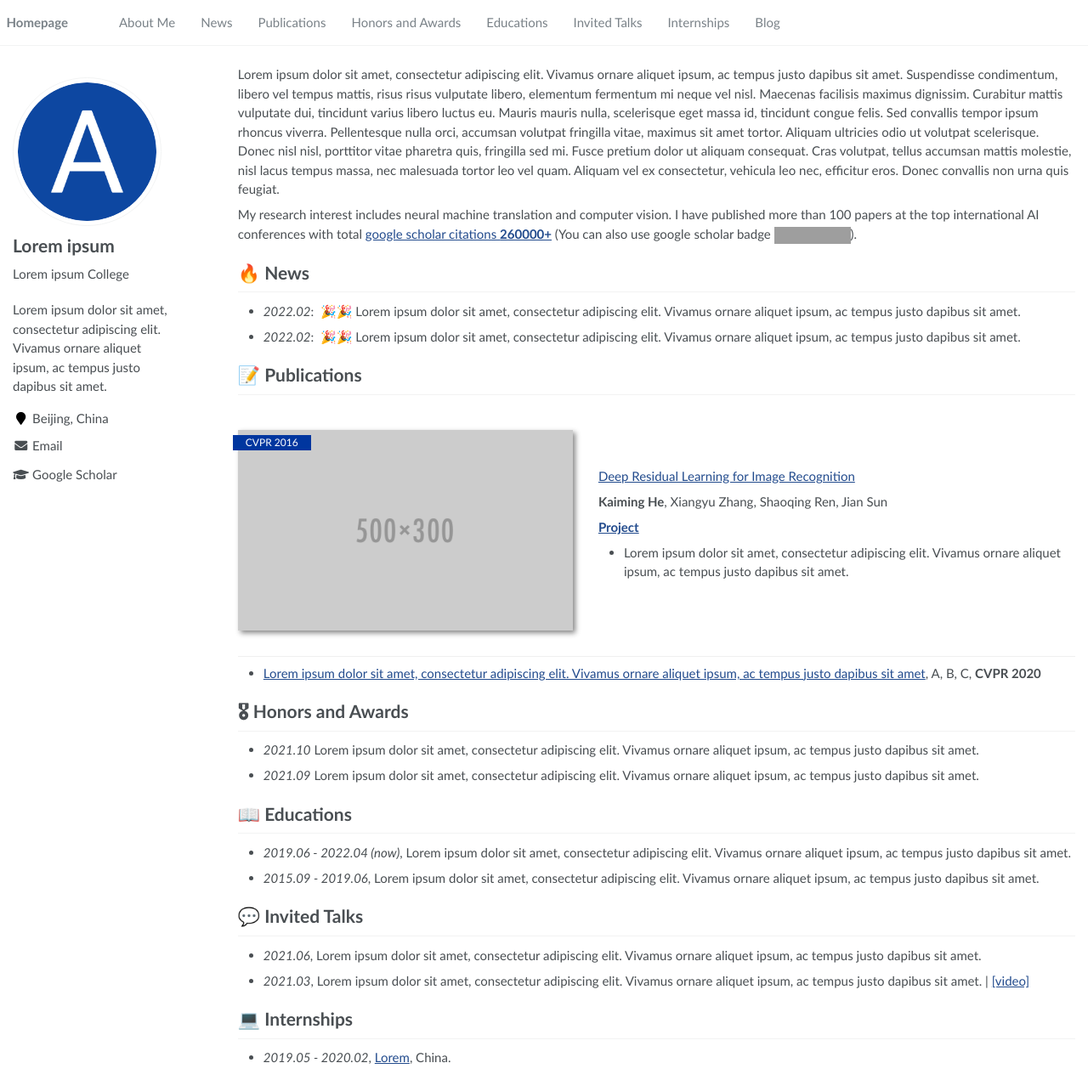
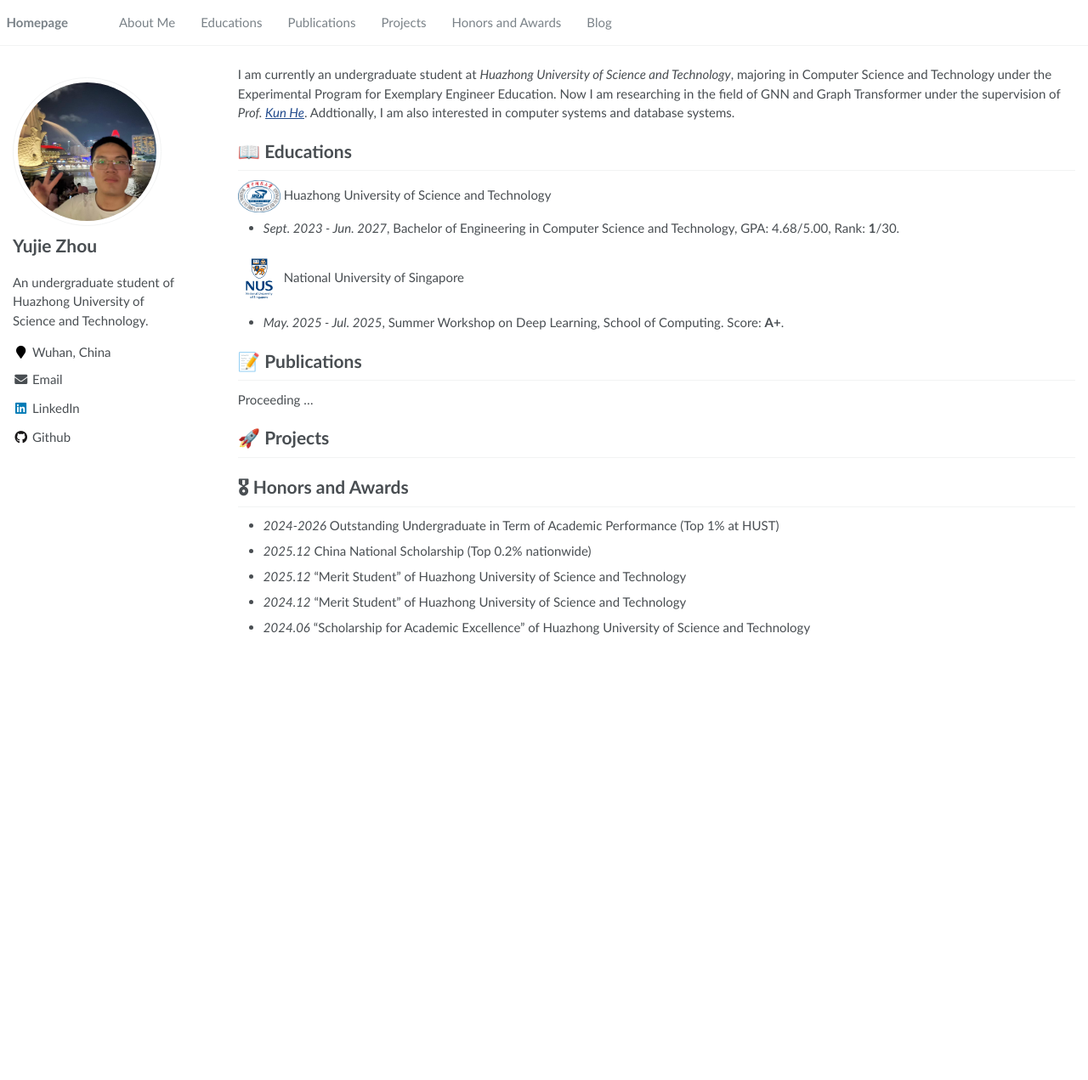
Before and after one commit to EpsilonZYJ/EpsilonZYJ.github.io, a Jekyll site: the page built from _pages/about.md, in a window 1280 px wide and 1271 px high. Shown: the whole window at 85% size. Built offline with Jekyll 4.4.1, drawn with Linux system fonts in a browser that asks for light colours; grey boxes are pictures that could not be loaded.

Commit message:
update personal site

```diff
--- a/_config.yml
+++ b/_config.yml
@@ -6,31 +6,31 @@
 # `jekyll serve`. If you change this file, please restart the server process.
 
 # Site Settings
-title                    : "Lorem ipsum"
-description              : "Lorem ipsum dolor sit amet, consectetur adipiscing elit. Vivamus ornare aliquet ipsum, ac tempus justo dapibus sit amet. "
+title                    : "Yujie Zhou"
+description              : "An undergraduate student of Huazhong University of Science and Technology. "
 url                      : "https://epsilonzyj.github.io"
 baseurl                  : ""
 repository               : "EpsilonZYJ/EpsilonZYJ.github.io"
-google_scholar_stats_use_cdn : true
+google_scholar_stats_use_cdn : false
 
 # google analytics
 google_analytics_id      :  # get google_analytics_id from https://analytics.google.com/analytics/
 
 # SEO Related
-google_site_verification :  # get google_site_verification from https://search.google.com/search-console/about
+google_site_verification :  I5NJUFlNi8MAMxoW1PCBAg6238O08ZA29DHBFzmZczg # get google_site_verification from https://search.google.com/search-console/about
 bing_site_verification   :  # get bing_site_verification from https://www.bing.com/webmasters/about
 baidu_site_verification  :  # get baidu_site_verification from https://ziyuan.baidu.com/login/index?u=/site/index
 
 # Site Author
 author:
-  name             : "Lorem ipsum"
-  avatar           : "images/android-chrome-512x512.png"
-  bio              : "Lorem ipsum College"
-  location         : "Beijing, China"
+  name             : "Yujie Zhou"
+  avatar           : "images/yujie-zhou.jpg"
+  bio              : ""
+  location         : "Wuhan, China"
   employer         :
   pubmed           :
-  googlescholar    : "https://scholar.google.com/citations?user=YOUR_GOOGLE_SCHOLAR_ID"
-  email            : "Lorem@ipsum.com"
+  googlescholar    : # "https://scholar.google.com/citations?user=YOUR_GOOGLE_SCHOLAR_ID"
+  email            : "yujie.zhou05@foxmail.com"
   researchgate     :  # e.g., "https://www.researchgate.net/profile/yourprofile"
   uri              :
   bitbucket        :
@@ -39,13 +39,13 @@ author:
   flickr           :
   facebook         :
   foursquare       :
-  github           : # e.g., "github username"
+  github           : "EpsilonZYJ" # e.g., "github username"
   google_plus      :
   keybase          :
   instagram        :
   impactstory      : # e.g., "https://profiles.impactstory.org/u/xxxx-xxxx-xxxx-xxxx"
   lastfm           :
-  linkedin         : # e.g., "linkedin username"
+  linkedin         : "yujie-zhou-info" # e.g., "linkedin username"
   dblp             : # e.g., "https://dblp.org/pid/xx/xxxx.html"
   orcid            : # e.g., "https://orcid.org/xxxx"
   pinterest        :
--- a/_data/navigation.yml
+++ b/_data/navigation.yml
@@ -3,23 +3,26 @@ main:
   - title: "About Me"
     url: "/#about-me"
 
-  - title: "News"
-    url: "/#-news"
+  - title: "Educations"
+    url: "/#-educations"
+
+  # - title: "News"
+  #   url: "/#-news"
 
   - title: "Publications"
     url: "/#-publications"
 
+  - title: "Projects"
+    url: "/#-projects"
+
   - title: "Honors and Awards"
     url: "/#-honors-and-awards"
 
-  - title: "Educations"
-    url: "/#-educations"
+  # - title: "Invited Talks"
+  #   url: "/#-invited-talks"
 
-  - title: "Invited Talks"
-    url: "/#-invited-talks"
-
-  - title: "Internships"
-    url: "/#-internships"
+  # - title: "Internships"
+  #   url: "/#-internships"
 
   - title: "Blog"
     url: "/blog/"
--- a/_pages/about.md
+++ b/_pages/about.md
@@ -17,18 +17,29 @@ redirect_from:
 
 <span class='anchor' id='about-me'></span>
 
-Lorem ipsum dolor sit amet, consectetur adipiscing elit. Vivamus ornare aliquet ipsum, ac tempus justo dapibus sit amet. Suspendisse condimentum, libero vel tempus mattis, risus risus vulputate libero, elementum fermentum mi neque vel nisl. Maecenas facilisis maximus dignissim. Curabitur mattis vulputate dui, tincidunt varius libero luctus eu. Mauris mauris nulla, scelerisque eget massa id, tincidunt congue felis. Sed convallis tempor ipsum rhoncus viverra. Pellentesque nulla orci, accumsan volutpat fringilla vitae, maximus sit amet tortor. Aliquam ultricies odio ut volutpat scelerisque. Donec nisl nisl, porttitor vitae pharetra quis, fringilla sed mi. Fusce pretium dolor ut aliquam consequat. Cras volutpat, tellus accumsan mattis molestie, nisl lacus tempus massa, nec malesuada tortor leo vel quam. Aliquam vel ex consectetur, vehicula leo nec, efficitur eros. Donec convallis non urna quis feugiat.
+I am currently an undergraduate student at *Huazhong University of Science and Technology*, majoring in Computer Science and Technology under the Experimental Program for Exemplary Engineer Education. Now I am researching in the field of GNN and Graph Transformer under the supervision of *Prof. [Kun He](https://scholar.google.com/citations?hl=zh-CN&user=YTQnGJsAAAAJ&view_op=list_works&sortby=pubdate)*. Addtionally, I am also interested in computer systems and database systems.
 
-My research interest includes neural machine translation and computer vision. I have published more than 100 papers at the top international AI conferences with total <a href='https://scholar.google.com/citations?user=DhtAFkwAAAAJ'>google scholar citations <strong><span id='total_cit'>260000+</span></strong></a> (You can also use google scholar badge <a href='https://scholar.google.com/citations?user=DhtAFkwAAAAJ'><img src="https://img.shields.io/endpoint?url={{ url | url_encode }}&logo=Google%20Scholar&labelColor=f6f6f6&color=9cf&style=flat&label=citations"></a>).
+<!-- My research interest includes neural machine translation and computer vision. I have published more than 100 papers at the top international AI conferences with total <a href='https://scholar.google.com/citations?user=DhtAFkwAAAAJ'>google scholar citations <strong><span id='total_cit'>260000+</span></strong></a> (You can also use google scholar badge <a href='https://scholar.google.com/citations?user=DhtAFkwAAAAJ'><img src="https://img.shields.io/endpoint?url={{ url | url_encode }}&logo=Google%20Scholar&labelColor=f6f6f6&color=9cf&style=flat&label=citations"></a>). -->
 
+# 📖 Educations
 
-# 🔥 News
+<img class="jpg" src="/images/hust-logo.jpg" width="50pt"> Huazhong University of Science and Technology
+<br>
+- *Sept. 2023 - Jun. 2027*, Bachelor of Engineering in Computer Science and Technology, GPA: 4.68/5.00, Rank: **1**/30.
+
+<img class="jpg" src="/images/nus-logo.jpg" width="50pt"> National University of Singapore
+<br>
+- *May. 2025 - Jul. 2025*, Summer Workshop on Deep Learning, School of Computing. Score: **A+**.
+
+<!-- # 🔥 News
 - *2022.02*: &nbsp;🎉🎉 Lorem ipsum dolor sit amet, consectetur adipiscing elit. Vivamus ornare aliquet ipsum, ac tempus justo dapibus sit amet.
-- *2022.02*: &nbsp;🎉🎉 Lorem ipsum dolor sit amet, consectetur adipiscing elit. Vivamus ornare aliquet ipsum, ac tempus justo dapibus sit amet.
+- *2022.02*: &nbsp;🎉🎉 Lorem ipsum dolor sit amet, consectetur adipiscing elit. Vivamus ornare aliquet ipsum, ac tempus justo dapibus sit amet.  -->
 
 # 📝 Publications
 
-<div class='paper-box'><div class='paper-box-image'><div><div class="badge">CVPR 2016</div><img src='images/500x300.png' alt="sym" width="100%"></div></div>
+Proceeding ...
+
+<!-- <div class='paper-box'><div class='paper-box-image'><div><div class="badge">CVPR 2016</div><img src='images/500x300.png' alt="sym" width="100%"></div></div>
 <div class='paper-box-text' markdown="1">
 
 [Deep Residual Learning for Image Recognition](https://openaccess.thecvf.com/content_cvpr_2016/papers/He_Deep_Residual_Learning_CVPR_2016_paper.pdf)
@@ -40,19 +51,20 @@ My research interest includes neural machine translation and computer vision. I
 </div>
 </div>
 
-- [Lorem ipsum dolor sit amet, consectetur adipiscing elit. Vivamus ornare aliquet ipsum, ac tempus justo dapibus sit amet](https://github.com), A, B, C, **CVPR 2020**
+- [Lorem ipsum dolor sit amet, consectetur adipiscing elit. Vivamus ornare aliquet ipsum, ac tempus justo dapibus sit amet](https://github.com), A, B, C, **CVPR 2020** -->
+
+# 🚀 Projects
 
 # 🎖 Honors and Awards
-- *2021.10* Lorem ipsum dolor sit amet, consectetur adipiscing elit. Vivamus ornare aliquet ipsum, ac tempus justo dapibus sit amet.
-- *2021.09* Lorem ipsum dolor sit amet, consectetur adipiscing elit. Vivamus ornare aliquet ipsum, ac tempus justo dapibus sit amet.
+- *2024-2026* Outstanding Undergraduate in Term of Academic Performance (Top 1% at HUST)
+- *2025.12* China National Scholarship (Top 0.2% nationwide)
+- *2025.12* "Merit Student" of Huazhong University of Science and Technology
+- *2024.12* "Merit Student" of Huazhong University of Science and Technology
+- *2024.06* "Scholarship for Academic Excellence" of Huazhong University of Science and Technology
 
-# 📖 Educations
-- *2019.06 - 2022.04 (now)*, Lorem ipsum dolor sit amet, consectetur adipiscing elit. Vivamus ornare aliquet ipsum, ac tempus justo dapibus sit amet.
-- *2015.09 - 2019.06*, Lorem ipsum dolor sit amet, consectetur adipiscing elit. Vivamus ornare aliquet ipsum, ac tempus justo dapibus sit amet.
+<!-- # 💬 Invited Talks
+- *2021.06*, Lorem ipsum dolor sit amet, consectetur adipiscing elit. Vivamus ornare aliquet ipsum, ac tempus justo dapibus sit amet.
+- *2021.03*, Lorem ipsum dolor sit amet, consectetur adipiscing elit. Vivamus ornare aliquet ipsum, ac tempus justo dapibus sit amet.  \| [\[video\]](https://github.com/) -->
 
-# 💬 Invited Talks
-- *2021.06*, Lorem ipsum dolor sit amet, consectetur adipiscing elit. Vivamus ornare aliquet ipsum, ac tempus justo dapibus sit amet.
-- *2021.03*, Lorem ipsum dolor sit amet, consectetur adipiscing elit. Vivamus ornare aliquet ipsum, ac tempus justo dapibus sit amet.  \| [\[video\]](https://github.com/)
-
-# 💻 Internships
-- *2019.05 - 2020.02*, [Lorem](https://github.com/), China.
+<!-- # 💻 Internships
+- *2019.05 - 2020.02*, [Lorem](https://github.com/), China. -->
```
Also changed, not shown: images/android-chrome-192x192.png, images/android-chrome-512x512.png, images/apple-touch-icon.png, images/favicon-16x16.png, images/favicon-32x32.png, images/favicon.ico, images/hust-logo.jpg (added), images/nus-logo.jpg (added), images/yujie-zhou.jpg (added).
